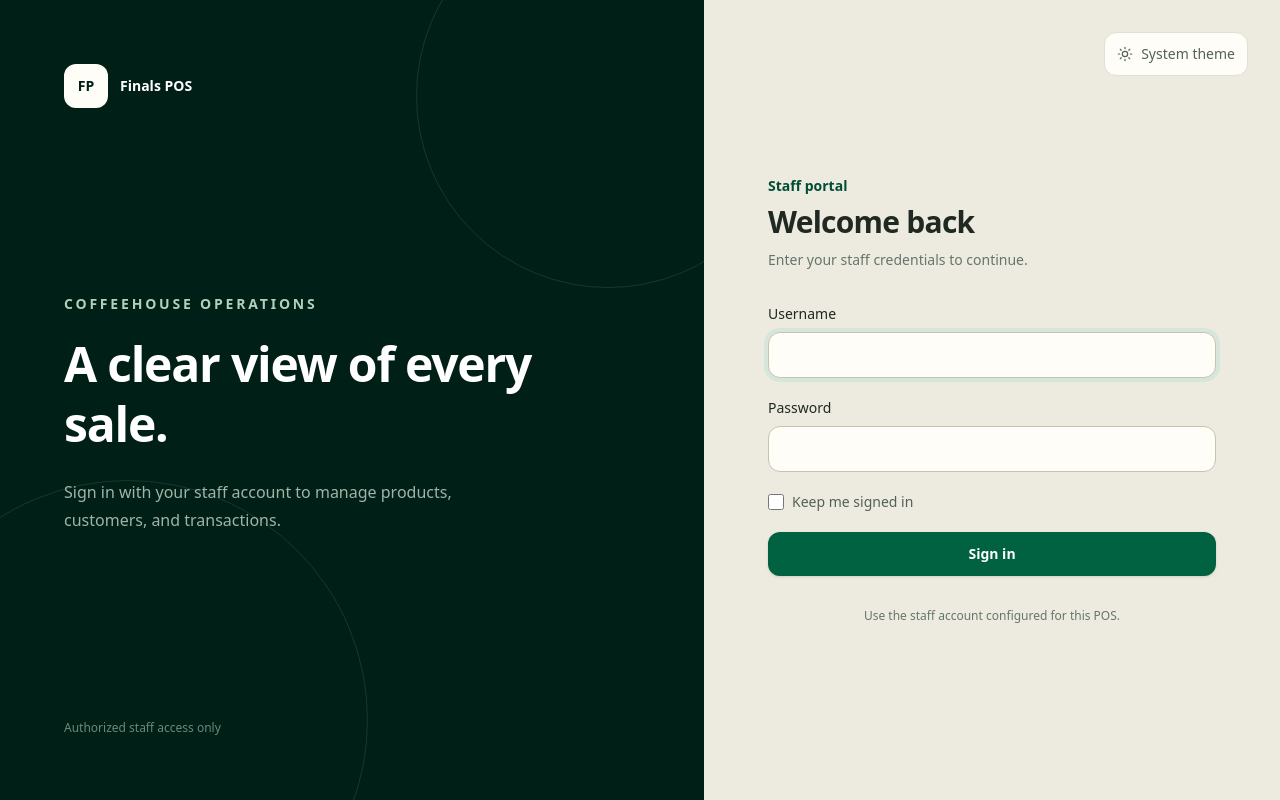
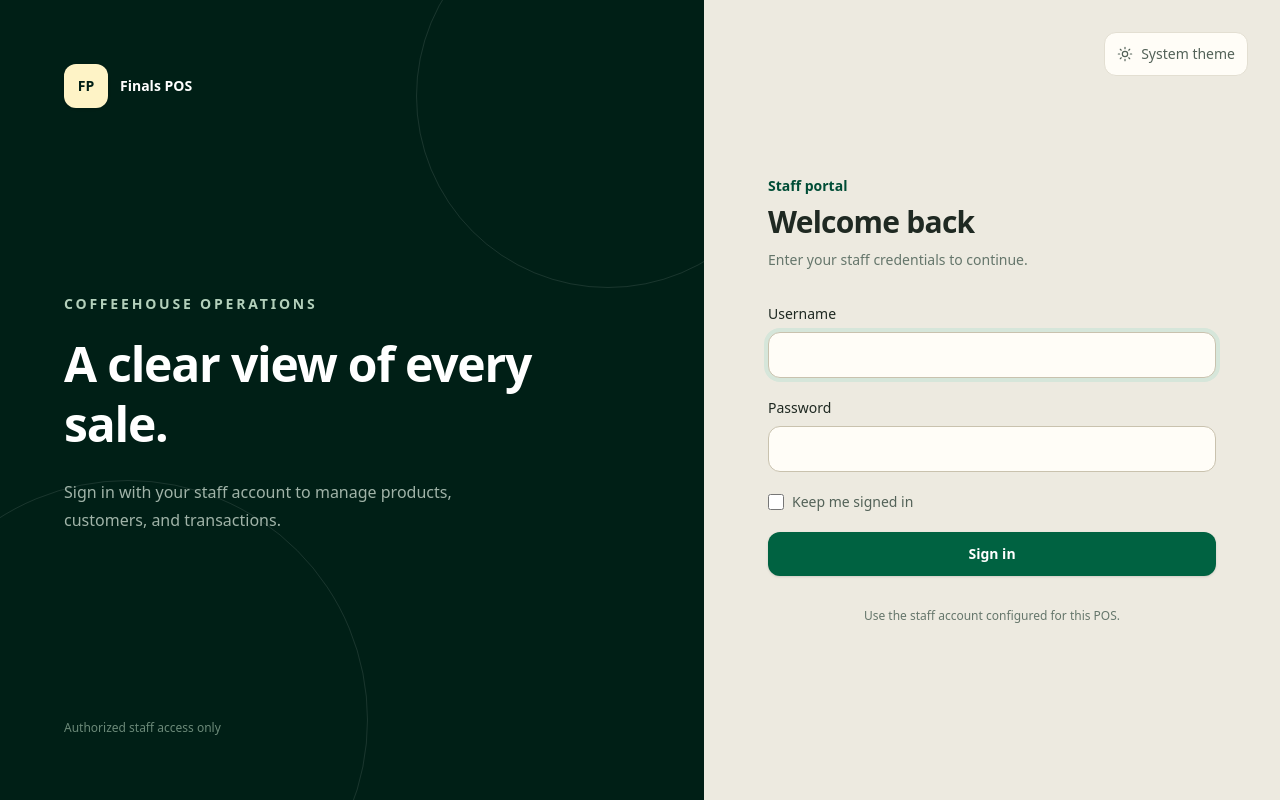
Before and after one commit to binsacedillo/finalsIT0049, a Laravel app: page /login in a window 1280 px wide. Run offline with Laravel 12, Linux system fonts and the light colour scheme; style sheets or scripts are compiled from the project's sources.

Commit message:
fix(auth): refine login brand mark

```diff
--- a/resources/views/auth/login.blade.php
+++ b/resources/views/auth/login.blade.php
@@ -28,10 +28,10 @@
         <section class="relative hidden overflow-hidden bg-indigo-950 p-12 text-white lg:flex lg:flex-col lg:justify-between xl:p-16">
             <div class="absolute -right-24 -top-24 size-96 rounded-full border border-white/10"></div>
             <div class="absolute -bottom-40 -left-28 size-[30rem] rounded-full border border-white/10"></div>
-            <a href="{{ route('login') }}" class="relative flex items-center gap-3">
-                <span class="grid size-11 place-items-center rounded-xl bg-white text-sm font-bold text-indigo-950">FP</span>
+            <div class="relative flex items-center gap-3 text-white">
+                <span class="grid size-11 place-items-center rounded-xl bg-amber-100 text-sm font-bold text-indigo-950 shadow-sm">FP</span>
                 <span class="text-sm font-semibold">Finals POS</span>
-            </a>
+            </div>
             <div class="relative max-w-xl">
                 <p class="text-sm font-semibold uppercase tracking-[0.2em] text-indigo-200">Coffeehouse operations</p>
                 <h1 class="mt-5 text-5xl font-semibold leading-tight tracking-tight">A clear view of every sale.</h1>
@@ -50,7 +50,7 @@
             </div>
             <div class="w-full max-w-md">
                 <div class="mb-10 flex items-center gap-3 lg:hidden">
-                    <span class="grid size-10 place-items-center rounded-xl bg-indigo-600 text-sm font-bold text-white">FP</span>
+                    <span class="grid size-10 place-items-center rounded-xl bg-amber-100 text-sm font-bold text-indigo-950 shadow-sm">FP</span>
                     <span class="text-sm font-semibold">Finals POS</span>
                 </div>
                 <p class="text-sm font-semibold text-indigo-700">Staff portal</p>
```
